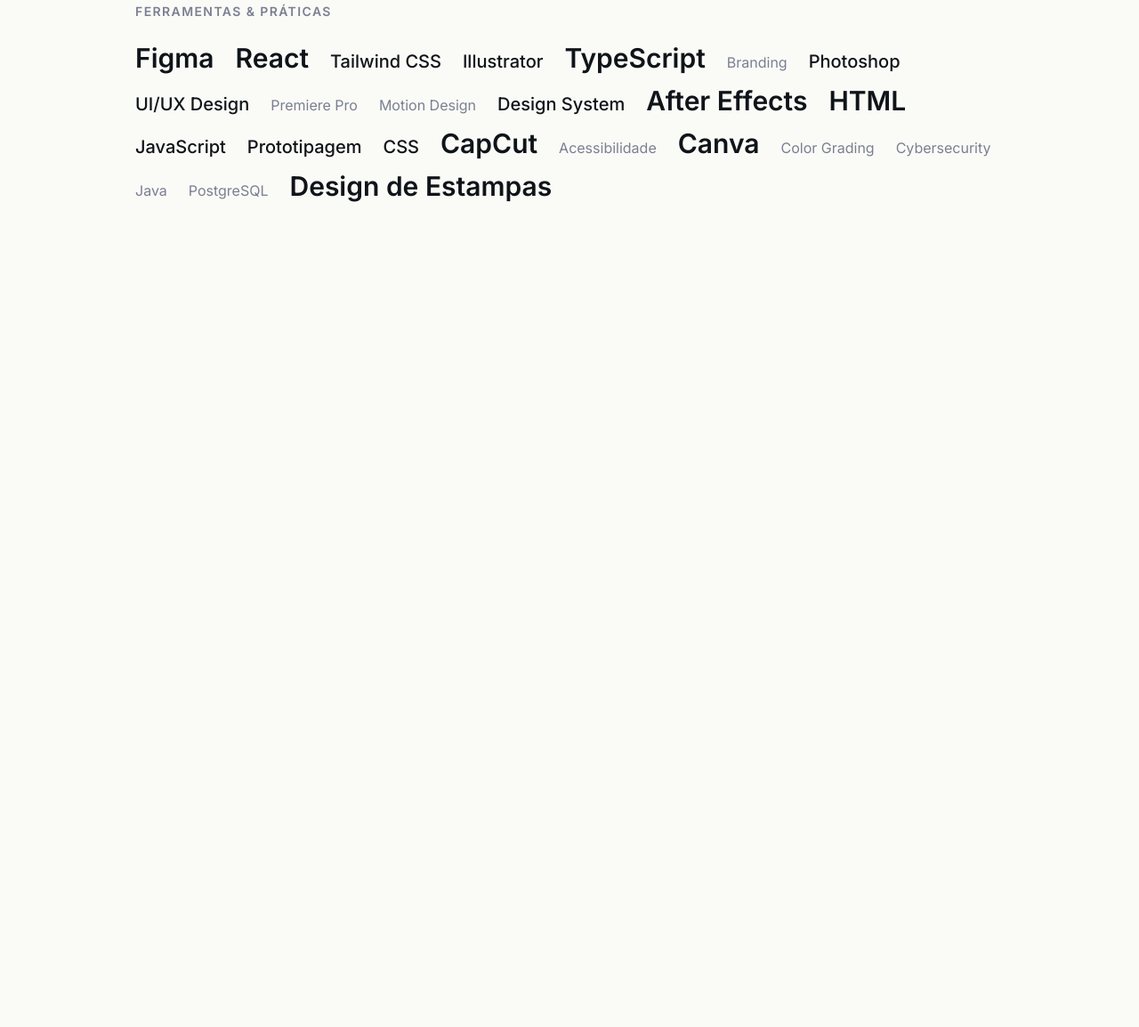
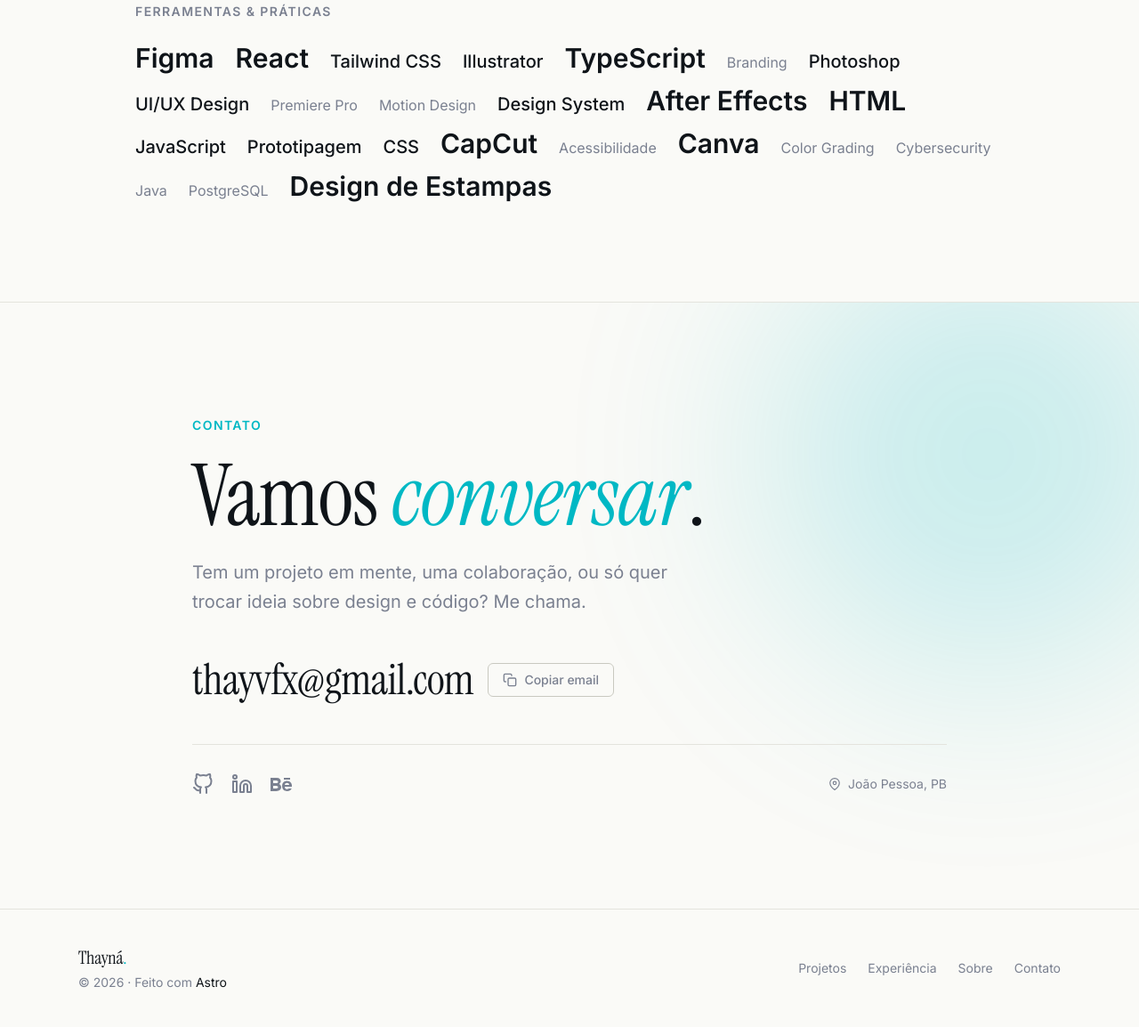
Before and after one commit to thaynarlt/thaynatolentino, an Astro site: page / in a window 1280 px wide. Shown: the part 7940-9094 px from the top of the page at 89% size. Before the commit the page ends 8279 px from the top, so only its background shows below. Built offline with nearby package versions, Linux system fonts and the light colour scheme; Astro itself is replaced by a stand-in of ours.

Commit message:
feat: enhance homepage layout with Footer and Contato section
- Add Footer component for improved page structure and navigation.
- Introduce Contato section to facilitate user contact and engagement.

```diff
--- /dev/null
+++ b/src/components/layout/Footer.astro
@@ -0,0 +1,46 @@
+---
+const year = new Date().getFullYear();
+
+const quickLinks = [
+  { label: "Projetos", href: "#projetos" },
+  { label: "Experiência", href: "#experiencia" },
+  { label: "Sobre", href: "#sobre" },
+  { label: "Contato", href: "#contato" },
+];
+---
+
+<footer class="border-t border-border py-10">
+  <div
+    class="mx-auto max-w-6xl px-6 flex flex-col md:flex-row md:items-center md:justify-between gap-6"
+  >
+    <div class="space-y-1">
+      <p class="font-display text-xl text-text-strong">
+        Thayná<span class="text-accent">.</span>
+      </p>
+      <p class="text-sm text-text-muted">
+        © {year} · Feito com
+        <a
+          href="https://astro.build"
+          target="_blank"
+          rel="noopener noreferrer"
+          class="text-text hover:text-accent transition-colors"
+        >
+          Astro
+        </a>
+      </p>
+    </div>
+
+    <nav class="flex flex-wrap gap-6 text-sm">
+      {
+        quickLinks.map((link) => (
+          <a
+            href={link.href}
+            class="text-text-muted hover:text-accent transition-colors"
+          >
+            {link.label}
+          </a>
+        ))
+      }
+    </nav>
+  </div>
+</footer>
--- /dev/null
+++ b/src/components/sections/Contato.astro
@@ -0,0 +1,182 @@
+---
+const email = "thayvfx@gmail.com"; // troca pelo seu
+const socials = [
+  {
+    label: "GitHub",
+    href: "https://github.com/thaynarlt",
+    icon: "github",
+  },
+  {
+    label: "LinkedIn",
+    href: "https://www.linkedin.com/in/thaynarlt/",
+    icon: "linkedin",
+  },
+  {
+    label: "Behance",
+    href: "https://www.behance.net/thaynatolentino",
+    icon: "behance",
+  },
+];
+---
+
+<section
+  id="contato"
+  class="py-24 md:py-32 border-t border-border relative overflow-hidden"
+>
+  <!-- Glow sutil no fundo -->
+  <div
+    class="absolute -top-20 -right-20 w-[500px] h-[500px] rounded-full blur-[120px] opacity-20 bg-accent pointer-events-none"
+    aria-hidden="true"
+  >
+  </div>
+
+  <div class="mx-auto max-w-4xl px-6 space-y-12 relative">
+    <div class="space-y-6">
+      <p class="text-sm uppercase tracking-widest text-accent font-semibold">
+        Contato
+      </p>
+
+      <h2
+        class="font-display text-6xl md:text-8xl text-text-strong leading-[0.95]"
+      >
+        Vamos <span class="text-accent italic">conversar</span>.
+      </h2>
+
+      <p class="text-lg md:text-xl text-text-muted max-w-xl leading-relaxed">
+        Tem um projeto em mente, uma colaboração, ou só quer trocar ideia sobre
+        design e código? Me chama.
+      </p>
+    </div>
+
+    <!-- Email -->
+    <div class="flex flex-col sm:flex-row sm:items-center gap-4">
+      <a
+        href={`mailto:${email}`}
+        class="font-display text-3xl md:text-5xl text-text-strong hover:text-accent transition-colors break-all"
+      >
+        {email}
+      </a>
+      <button
+        type="button"
+        data-copy-email
+        data-email={email}
+        class="self-start sm:self-auto inline-flex items-center gap-2 px-4 py-2 rounded-md border border-border-strong text-sm font-medium text-text-muted hover:border-accent hover:text-accent transition-colors"
+      >
+        <svg
+          width="16"
+          height="16"
+          viewBox="0 0 24 24"
+          fill="none"
+          stroke="currentColor"
+          stroke-width="2"
+          stroke-linecap="round"
+          stroke-linejoin="round"
+        >
+          <rect x="9" y="9" width="13" height="13" rx="2" ry="2"></rect>
+          <path d="M5 15H4a2 2 0 0 1-2-2V4a2 2 0 0 1 2-2h9a2 2 0 0 1 2 2v1"
+          ></path>
+        </svg>
+        <span data-copy-label>Copiar email</span>
+      </button>
+    </div>
+
+    <!-- Social + localização -->
+    <div
+      class="flex flex-col sm:flex-row sm:items-center sm:justify-between gap-6 pt-8 border-t border-border"
+    >
+      <div class="flex items-center gap-5">
+        {
+          socials.map((social) => (
+            <a
+              href={social.href}
+              target="_blank"
+              rel="noopener noreferrer"
+              aria-label={social.label}
+              class="text-text-muted hover:text-accent transition-colors"
+            >
+              {social.icon === "github" && (
+                <svg
+                  width="24"
+                  height="24"
+                  viewBox="0 0 24 24"
+                  fill="none"
+                  stroke="currentColor"
+                  stroke-width="2"
+                  stroke-linecap="round"
+                  stroke-linejoin="round"
+                >
+                  <path d="M9 19c-5 1.5-5-2.5-7-3m14 6v-3.87a3.37 3.37 0 0 0-.94-2.61c3.14-.35 6.44-1.54 6.44-7A5.44 5.44 0 0 0 20 4.77 5.07 5.07 0 0 0 19.91 1S18.73.65 16 2.48a13.38 13.38 0 0 0-7 0C6.27.65 5.09 1 5.09 1A5.07 5.07 0 0 0 5 4.77a5.44 5.44 0 0 0-1.5 3.78c0 5.42 3.3 6.61 6.44 7A3.37 3.37 0 0 0 9 18.13V22" />
+                </svg>
+              )}
+              {social.icon === "linkedin" && (
+                <svg
+                  width="24"
+                  height="24"
+                  viewBox="0 0 24 24"
+                  fill="none"
+                  stroke="currentColor"
+                  stroke-width="2"
+                  stroke-linecap="round"
+                  stroke-linejoin="round"
+                >
+                  <path d="M16 8a6 6 0 0 1 6 6v7h-4v-7a2 2 0 0 0-2-2 2 2 0 0 0-2 2v7h-4v-7a6 6 0 0 1 6-6z" />
+                  <rect x="2" y="9" width="4" height="12" />
+                  <circle cx="4" cy="4" r="2" />
+                </svg>
+              )}
+              {social.icon === "behance" && (
+                <svg
+                  width="24"
+                  height="24"
+                  viewBox="0 0 24 24"
+                  fill="currentColor"
+                >
+                  <path d="M22 7h-7V5h7v2zm1.726 10c-.442 1.297-2.029 3-5.101 3-3.074 0-5.564-1.729-5.564-5.675 0-3.91 2.325-5.92 5.466-5.92 3.082 0 4.964 1.782 5.375 4.426.078.506.109 1.188.095 2.14H15.97c.13 3.211 3.483 3.312 4.588 2.029h3.168zm-7.686-4h4.965c-.105-1.547-1.136-2.219-2.477-2.219-1.466 0-2.277.768-2.488 2.219zm-9.574 6.988H0V5.021h6.953c5.476.081 5.58 5.444 2.72 6.906 3.461 1.26 3.577 8.061-3.207 8.061zM3 11h3.584c2.508 0 2.906-3-.312-3H3v3zm3.391 3H3v3.016h3.341c3.055 0 2.868-3.016.05-3.016z" />
+                </svg>
+              )}
+            </a>
+          ))
+        }
+      </div>
+
+      <p class="text-sm text-text-muted inline-flex items-center gap-2">
+        <svg
+          width="14"
+          height="14"
+          viewBox="0 0 24 24"
+          fill="none"
+          stroke="currentColor"
+          stroke-width="2"
+          stroke-linecap="round"
+          stroke-linejoin="round"
+        >
+          <path d="M21 10c0 7-9 13-9 13s-9-6-9-13a9 9 0 0 1 18 0z"></path>
+          <circle cx="12" cy="10" r="3"></circle>
+        </svg>
+        João Pessoa, PB
+      </p>
+    </div>
+  </div>
+</section>
+
+<script>
+  const btn = document.querySelector<HTMLButtonElement>("[data-copy-email]");
+  const label = btn?.querySelector<HTMLElement>("[data-copy-label]");
+
+  btn?.addEventListener("click", async () => {
+    const email = btn.dataset.email;
+    if (!email || !label) return;
+
+    try {
+      await navigator.clipboard.writeText(email);
+      const original = label.textContent;
+      label.textContent = "Copiado!";
+      setTimeout(() => {
+        if (label) label.textContent = original;
+      }, 2000);
+    } catch {
+      // Fallback silencioso: abre mailto
+      window.location.href = `mailto:${email}`;
+    }
+  });
+</script>
--- a/src/pages/index.astro
+++ b/src/pages/index.astro
@@ -1,18 +1,22 @@
 ---
 import Layout from "../layouts/Layout.astro";
 import Header from "../components/layout/Header.astro";
+import Footer from "../components/layout/Footer.astro";
 import Hero from "../components/sections/Hero.astro";
 import Projetos from "../components/sections/Projetos.astro";
 import Experiencia from "../components/sections/Experiencia.astro";
 import Sobre from "../components/sections/Sobre.astro";
+import Contato from "../components/sections/Contato.astro";
 ---
 
 <Layout>
-  <Header current="hero" />
+  <Header />
   <main>
     <Hero />
     <Projetos />
     <Experiencia />
     <Sobre />
+    <Contato />
   </main>
+  <Footer />
 </Layout>
```
